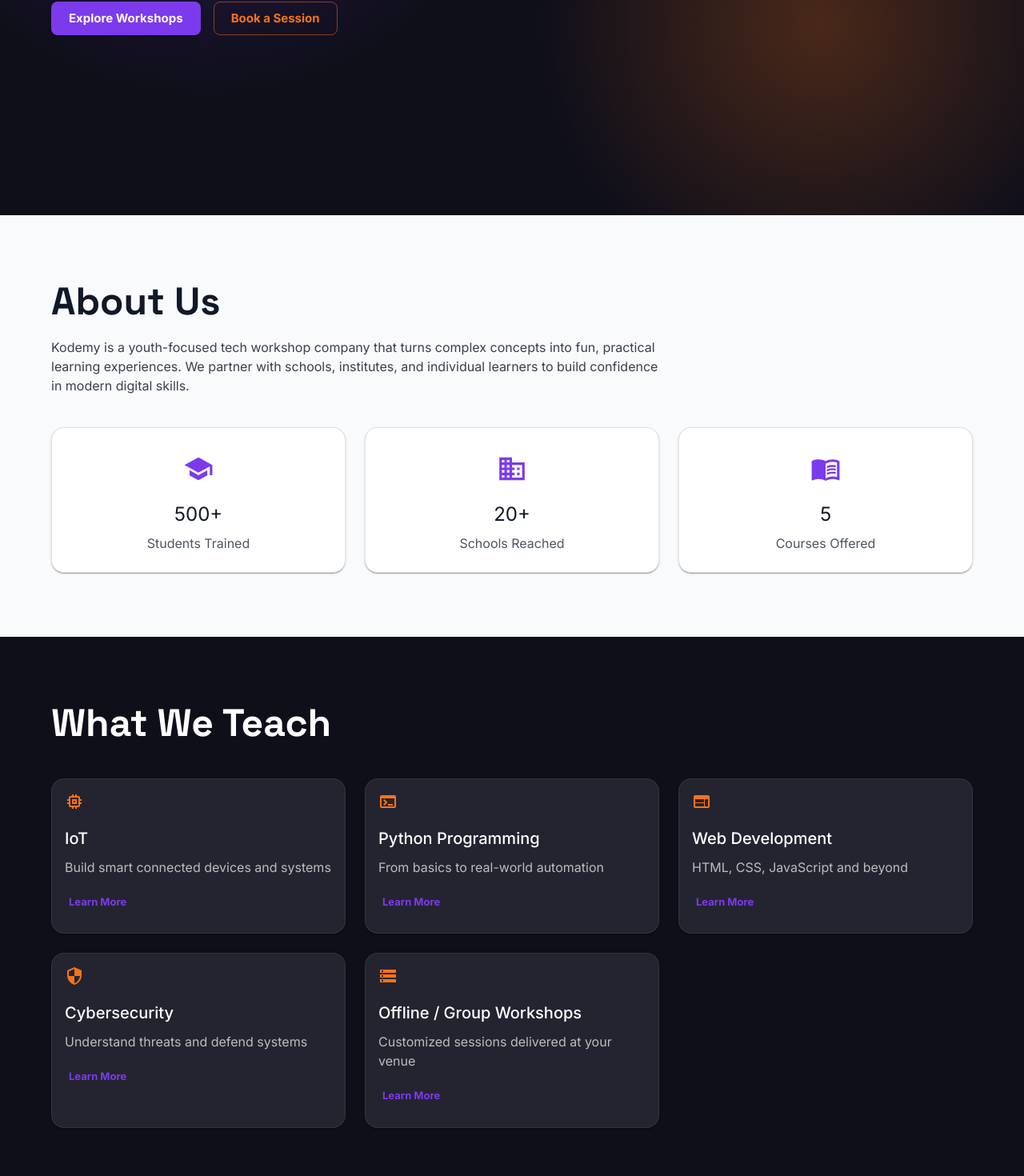
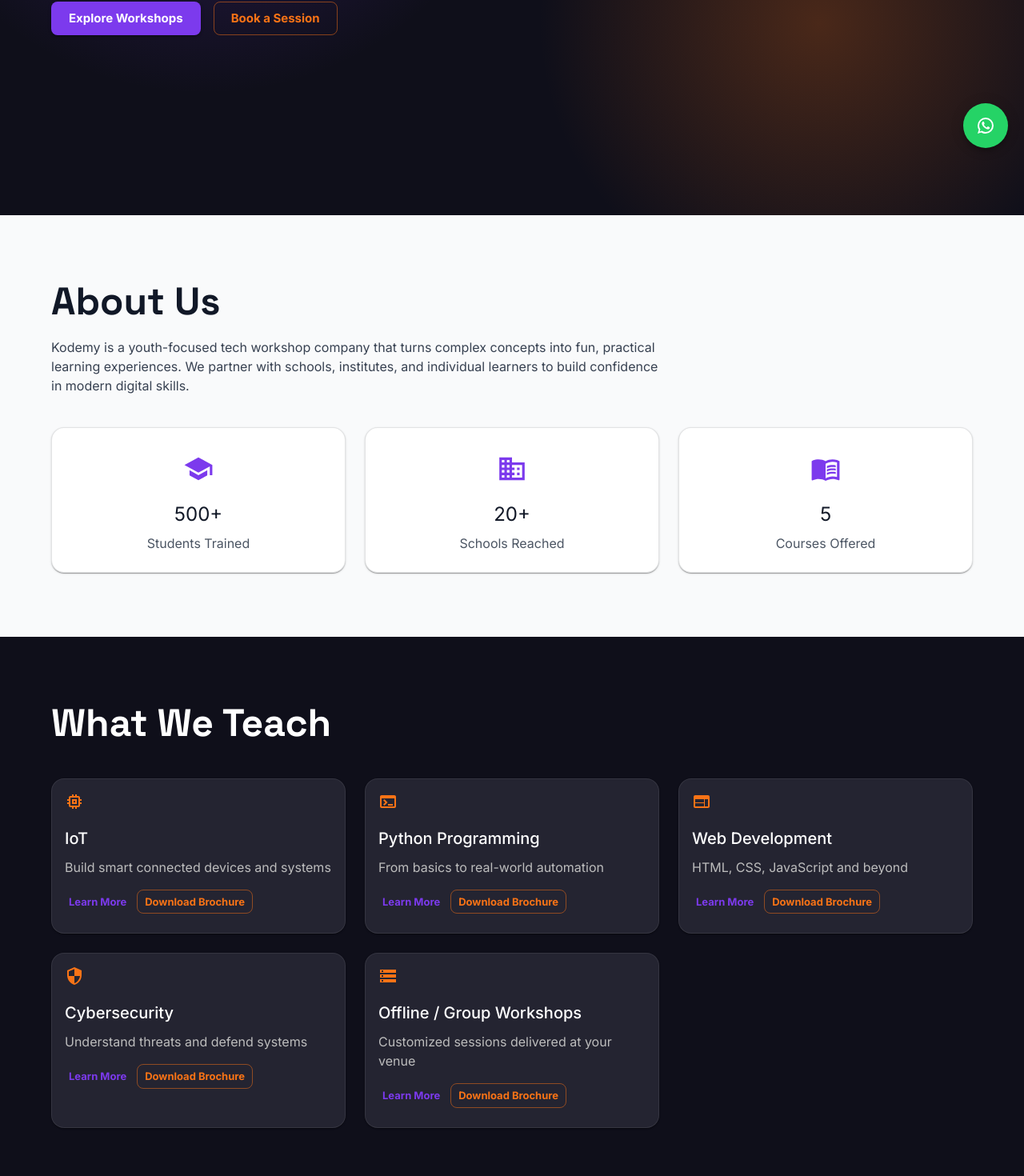
Before and after one commit to ApnaCode-Labs/kodemy, a React (Vite) app: page / in a window 1280 px wide. Shown: the part 595-2065 px from the top of the page at 80% size. Built offline with nearby package versions, Linux system fonts and the light colour scheme.

Commit message:
Add auto-switching testimonials tab, new brochure download button, and WhatsApp chat button

```diff
--- a/src/App.jsx
+++ b/src/App.jsx
@@ -1,4 +1,5 @@
 import { useState } from "react";
+import WhatsAppIcon from "@mui/icons-material/WhatsApp";
 import {
   Alert,
   Box,
@@ -7,6 +8,7 @@
   DialogActions,
   DialogContent,
   DialogTitle,
+  Fab,
   MenuItem,
   Snackbar,
   Stack,
@@ -61,6 +63,24 @@
       <Gallery />
       <Contact onOpenEnrollment={() => setEnrollmentOpen(true)} />
       <Footer />
+      <Fab
+        color="success"
+        aria-label="Chat on WhatsApp"
+        href="https://wa.me/919876543210"
+        target="_blank"
+        rel="noreferrer"
+        sx={{
+          position: "fixed",
+          right: 20,
+          bottom: 20,
+          zIndex: 1400,
+          bgcolor: "#25D366",
+          color: "#fff",
+          "&:hover": { bgcolor: "#1fb558" },
+        }}
+      >
+        <WhatsAppIcon />
+      </Fab>
 
       <Dialog open={enrollmentOpen} onClose={() => setEnrollmentOpen(false)} fullWidth maxWidth="sm">
         <DialogTitle>Private Course Enrollment</DialogTitle>
--- a/src/components/Testimonials.jsx
+++ b/src/components/Testimonials.jsx
@@ -1,4 +1,4 @@
-import { useMemo, useRef, useState } from "react";
+import { useEffect, useMemo, useRef, useState } from "react";
 import { Avatar, Box, Card, CardContent, Container, Grid, Rating, Tab, Tabs, Typography } from "@mui/material";
 import useScrollReveal from "../hooks/useScrollReveal";
 
@@ -45,6 +45,14 @@
 
   const data = useMemo(() => (tab === 0 ? workshopTestimonials : privateTestimonials), [tab]);
 
+  useEffect(() => {
+    const intervalId = window.setInterval(() => {
+      setTab((prev) => (prev === 0 ? 1 : 0));
+    }, 5000);
+
+    return () => window.clearInterval(intervalId);
+  }, []);
+
   return (
     <Box id="testimonials" ref={ref} sx={{ py: 10, bgcolor: "#F9FAFB", color: "#111827" }}>
       <Container maxWidth="lg">
--- a/src/components/Workshops.jsx
+++ b/src/components/Workshops.jsx
@@ -46,8 +46,18 @@
                   <Typography color="grey.400" sx={{ mb: 2 }}>
                     {workshop.desc}
                   </Typography>
-                  <Button size="small" color="primary">
+                  <Button size="small" color="primary" sx={{ mr: 1 }}>
                     Learn More
+                  </Button>
+                  <Button
+                    size="small"
+                    variant="outlined"
+                    color="secondary"
+                    href="/brochures/kodemy-workshop-brochure.pdf"
+                    target="_blank"
+                    rel="noreferrer"
+                  >
+                    Download Brochure
                   </Button>
                 </CardContent>
               </Card>
```
